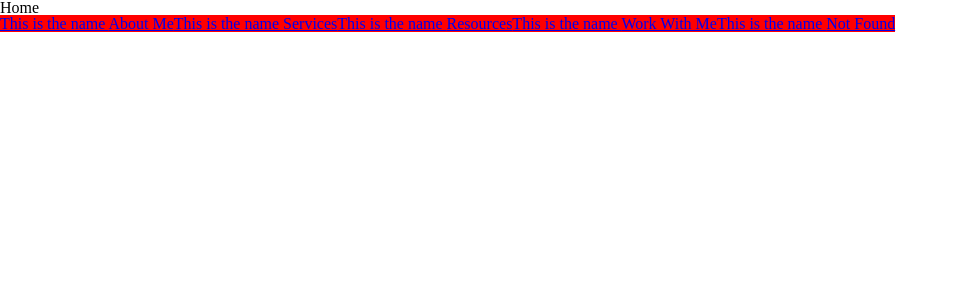
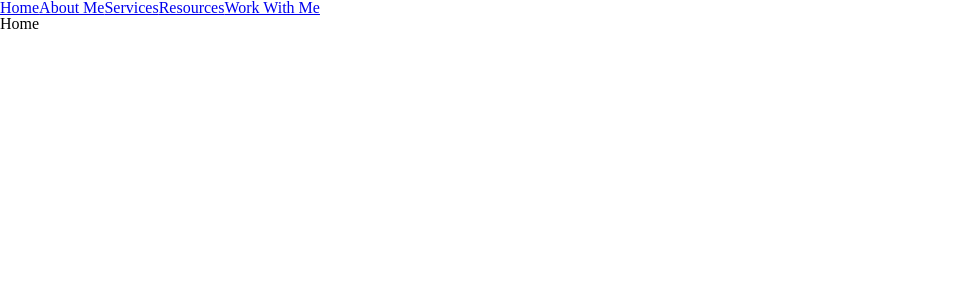
Before and after one commit to dannym-10/michoel-mayerield, a React (Vite) app: page / in a window 1280 px wide. Before the commit this address had no page. Shown: the top 300 px of the page, without its empty margins (0-959 px from the left). Built offline with nearby package versions, Linux system fonts and the light colour scheme.

Commit message:
updates links and gets navigation working

```diff
--- a/src/App.tsx
+++ b/src/App.tsx
@@ -9,20 +9,19 @@ import { Home } from './Pages/Home'
 import { NotFound } from './Pages/NotFound';
 import { navigationData } from './constants/Navigation'
 
-
 export const App = () => {
   return (
     <div>
       <BrowserRouter>
+        <Navigation />
         <Routes>
-          <Route index element={<Home />} />
-          <Route path="about-me" element={<AboutMe />} />
-          <Route path="services" element={<Services />} />
-          <Route path="resorces" element={<Resources />} />
-          <Route path="work-with-me" element={<WorkWithMe />} />
-          <Route path="*" element={<NotFound />} />
+          <Route path={navigationData[0].link} index element={<Home />} />
+          <Route path={navigationData[1].link} element={<AboutMe />} />
+          <Route path={navigationData[2].link} element={<Services />} />
+          <Route path={navigationData[3].link} element={<Resources />} />
+          <Route path={navigationData[4].link} element={<WorkWithMe />} />
+          <Route path={navigationData[5].link} element={<NotFound />} />
         </Routes>
-        <Navigation />
       </BrowserRouter>
     </div>
   )
--- a/src/components/Navigation/Navigation.tsx
+++ b/src/components/Navigation/Navigation.tsx
@@ -9,7 +9,7 @@ interface NavigationProps { }
 const Navigation: React.FC<NavigationProps> = () => {
   return (
     <>
-      {navigationData.map(item => <NavigationItem name={item.name} link={item.link} key={item.link} />)}
+      {navigationData.slice(0, -1).map(item => <NavigationItem name={item.name} link={item.link} key={item.link} />)}
     </>
   );
 };
--- /dev/null
+++ b/src/components/NavigationItem/NavigationItem.scss
@@ -0,0 +1,3 @@
+.navigation-item-wrapper {
+    background-color: 'red';
+}
--- a/src/components/NavigationItem/NavigationItem.tsx
+++ b/src/components/NavigationItem/NavigationItem.tsx
@@ -1,6 +1,6 @@
 import React from 'react';
 import { Link } from 'react-router-dom';
-// import './Navigation.scss';
+import './NavigationItem.scss';
 
 interface NavigationItemProps {
     name: string;
@@ -10,8 +10,8 @@ interface NavigationItemProps {
 export const NavigationItem: React.FC<NavigationItemProps> = ({ name, link }) => {
 
     return (
-        <Link to={link} style={{ background: 'red' }}>
-            This is the name {name}
+        <Link to={link} className='navigation-item-wrapper'>
+            {name}
         </Link>
     );
 };
--- a/src/constants/Navigation.ts
+++ b/src/constants/Navigation.ts
@@ -1,6 +1,10 @@
 import { Navigation  } from "../types/Navigation";
 
 export const navigationData: Navigation[] = [
+    {
+        name: 'Home',
+        link: '/'
+    },
     {
         name: 'About Me',
         link: 'about-me'
@@ -19,6 +23,6 @@ export const navigationData: Navigation[] = [
     },
     {
         name: 'Not Found',
-        link: 'not-found'
+        link: '*'
     }
 ]
```
